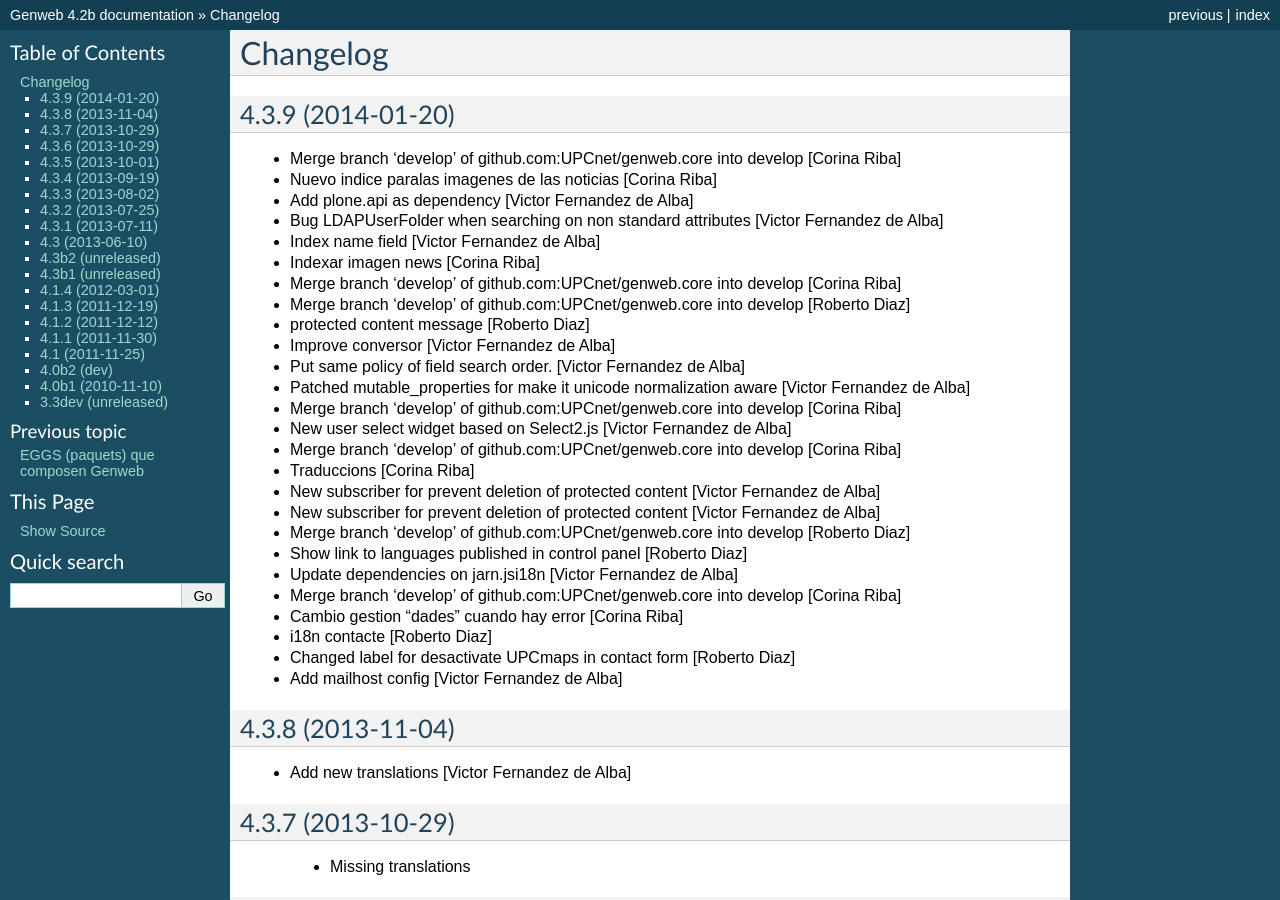
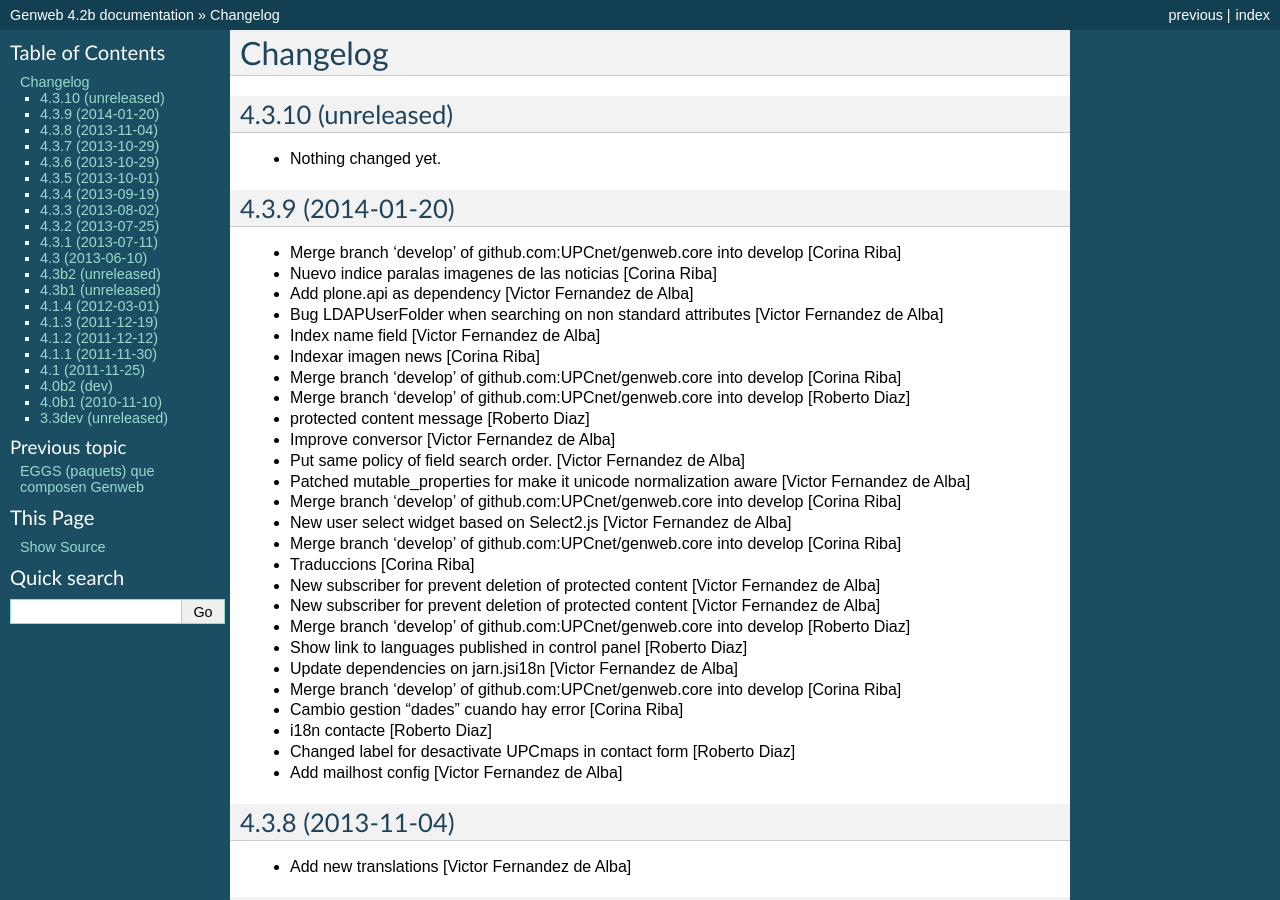
Before and after one commit to UPCnet/genweb.core, a Sphinx documentation site: the page built from docs/HISTORY.rst, in a window 1280 px wide and 900 px high. Built offline with Sphinx 7.4.7, drawn with Linux system fonts in a browser that asks for light colours.

Commit message:
Back to development: 4.3.10

```diff
--- a/docs/HISTORY.rst
+++ b/docs/HISTORY.rst
@@ -1,5 +1,11 @@
 Changelog
 =========
+
+4.3.10 (unreleased)
+-------------------
+
+- Nothing changed yet.
+
 
 4.3.9 (2014-01-20)
 ------------------
--- a/setup.py
+++ b/setup.py
@@ -1,7 +1,7 @@
 from setuptools import setup, find_packages
 import os
 
-version = '4.3.9'
+version = '4.3.10.dev0'
 
 README = open("README.rst").read()
 HISTORY = open(os.path.join("docs", "HISTORY.rst")).read()
```
